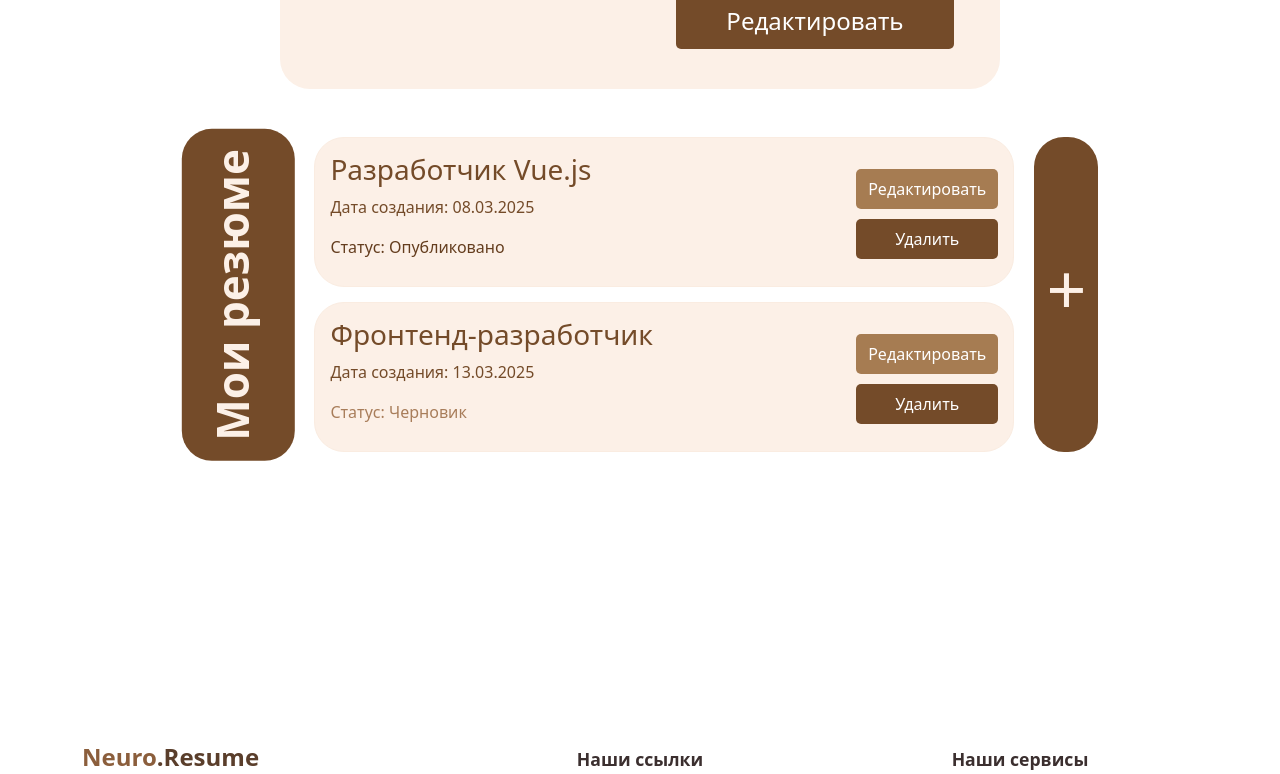
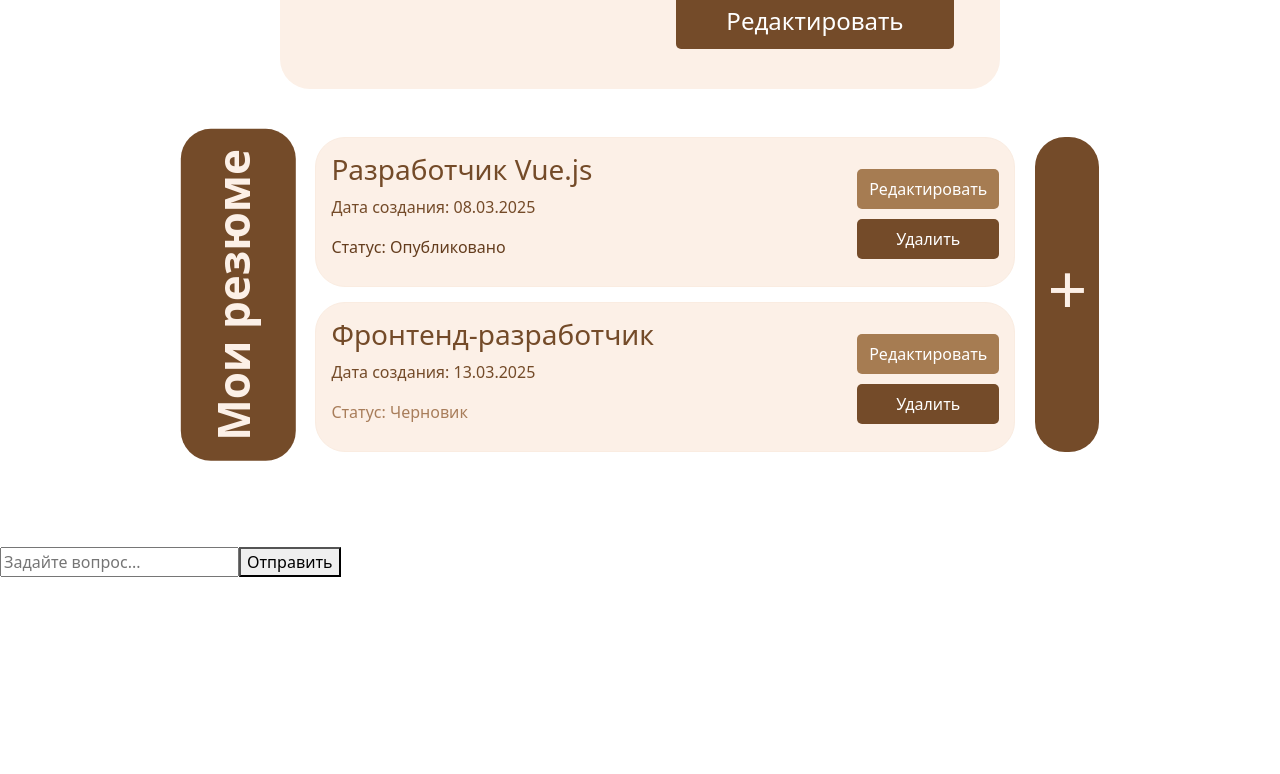
Before and after one commit to ptmff/Neuro_resume, a Vue app in the folder frontend/vue/: page /#/profile in a window 1280 px wide. Shown: the part 385-1159 px from the top of the page. Built offline with nearby package versions, Linux system fonts and the light colour scheme.

Commit message:
создан компонент ИИ-консультанта в профиле

```diff
--- /dev/null
+++ b/frontend/vue/src/components/ProfileConsultant.vue
@@ -0,0 +1,14 @@
+<template>
+  <div class="ai-consultant">
+    <h2>ИИ-консультант</h2>
+    <div class="chat-box">
+      <div v-for="(message, index) in messages" :key="index" :class="['message', message.type]">
+        {{ message.text }}
+      </div>
+    </div>
+    <div class="input-box">
+      <input v-model="userInput" type="text" placeholder="Задайте вопрос..." @keyup.enter="sendMessage" />
+      <button @click="sendMessage">Отправить</button>
+    </div>
+  </div>
+</template>
--- a/frontend/vue/src/components/ProfileResumesList.vue
+++ b/frontend/vue/src/components/ProfileResumesList.vue
@@ -57,7 +57,7 @@ const statusClass = (status) => {
   margin: 0;
   margin-right: 20px;
   padding: 20px;
-  padding-right: 24px;
+  padding-right: 26px;
   padding-left: 36px;
   font-size: 44px;
   font-weight: bold;
@@ -118,7 +118,7 @@ const statusClass = (status) => {
   color: #fcf0e7;
   height: 315px;
   font-size: 70px;
-  width: 200px;
+  width: 110px;
   border-radius: 30px;
   background-color: #744b29;
   padding-bottom: 20px;
--- a/frontend/vue/src/pages/ProfilePage.vue
+++ b/frontend/vue/src/pages/ProfilePage.vue
@@ -2,17 +2,20 @@
   <div class="page">
     <ProfileHero/>
     <ProfileResumesList/>
+    <ProfileConsultant/>
   </div>
 </template>
 
 <script>
 import ProfileHero from '../components/ProfileHero.vue';
 import ProfileResumesList from '../components/ProfileResumesList.vue';
+import ProfileConsultant from '../components/ProfileConsultant.vue';
 
 export default {
   components: {
     ProfileHero,
     ProfileResumesList,
+    ProfileConsultant,
   },
 };
 </script>
```
